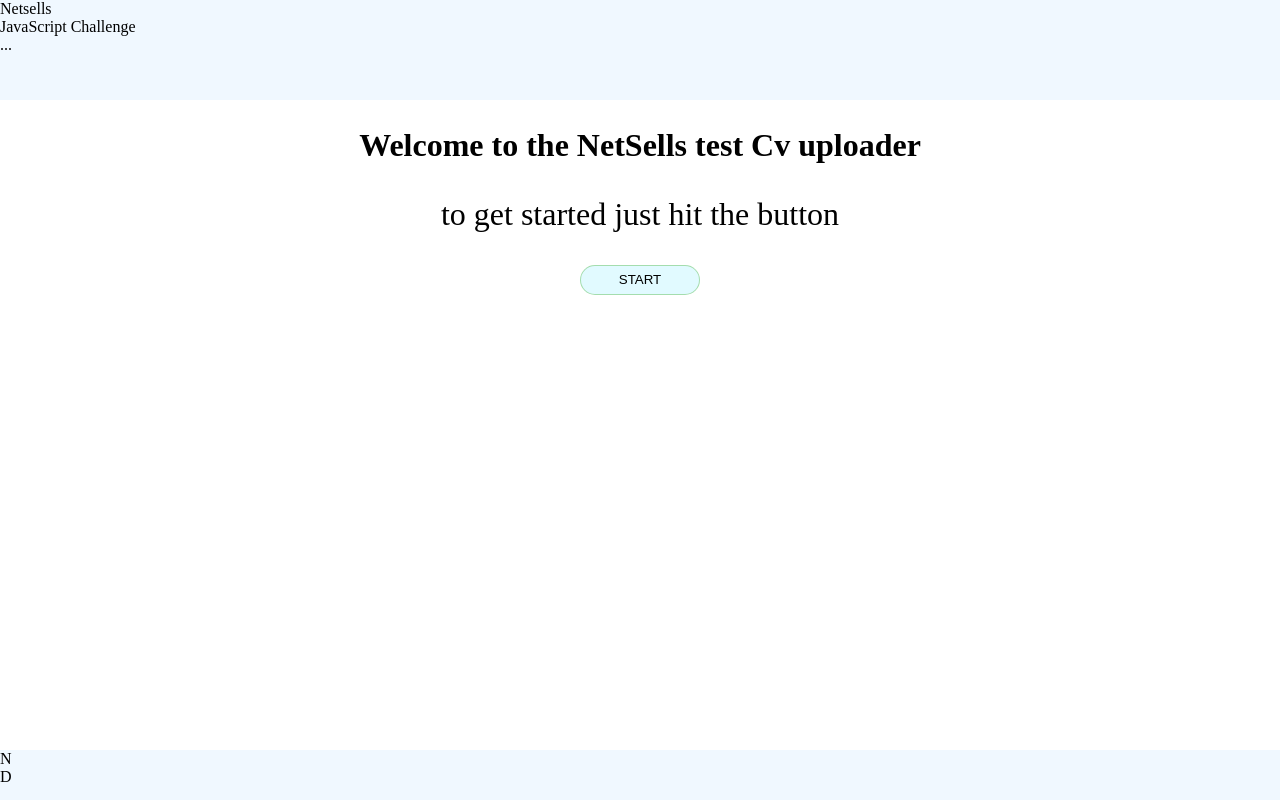
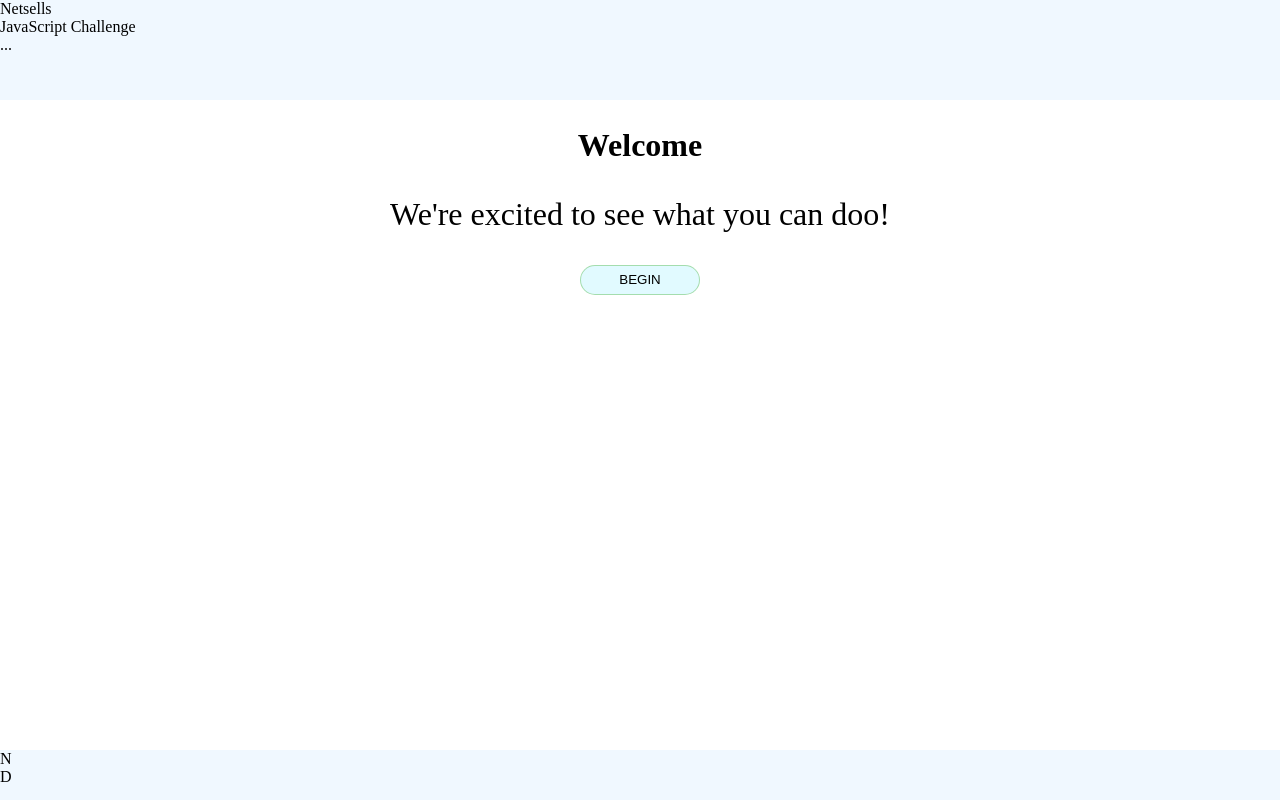
Before and after one commit to sodongit/netsells, an Angular app: page /welcome in a window 1280 px wide. Built offline with nearby package versions, Linux system fonts and the light colour scheme.

Commit message:
add in welcome text

```diff
--- a/src/app/modules/welcome/pages/welcome/welcome.component.html
+++ b/src/app/modules/welcome/pages/welcome/welcome.component.html
@@ -1,9 +1,9 @@
 <div class="welcome-contents">
   <section class="welcome-text">
-      <h1>Welcome to the NetSells test Cv uploader</h1>
-      <p>to get started just hit the button </p>
+      <h1>Welcome</h1>
+      <p>We're excited to see what you can doo!</p>
     <div class="welcome-text-button">
-      <button class="button" (click)="startForm()">Start</button>
+      <button class="button" (click)="startForm()">Begin</button>
     </div>
   </section>
 </div>
```
